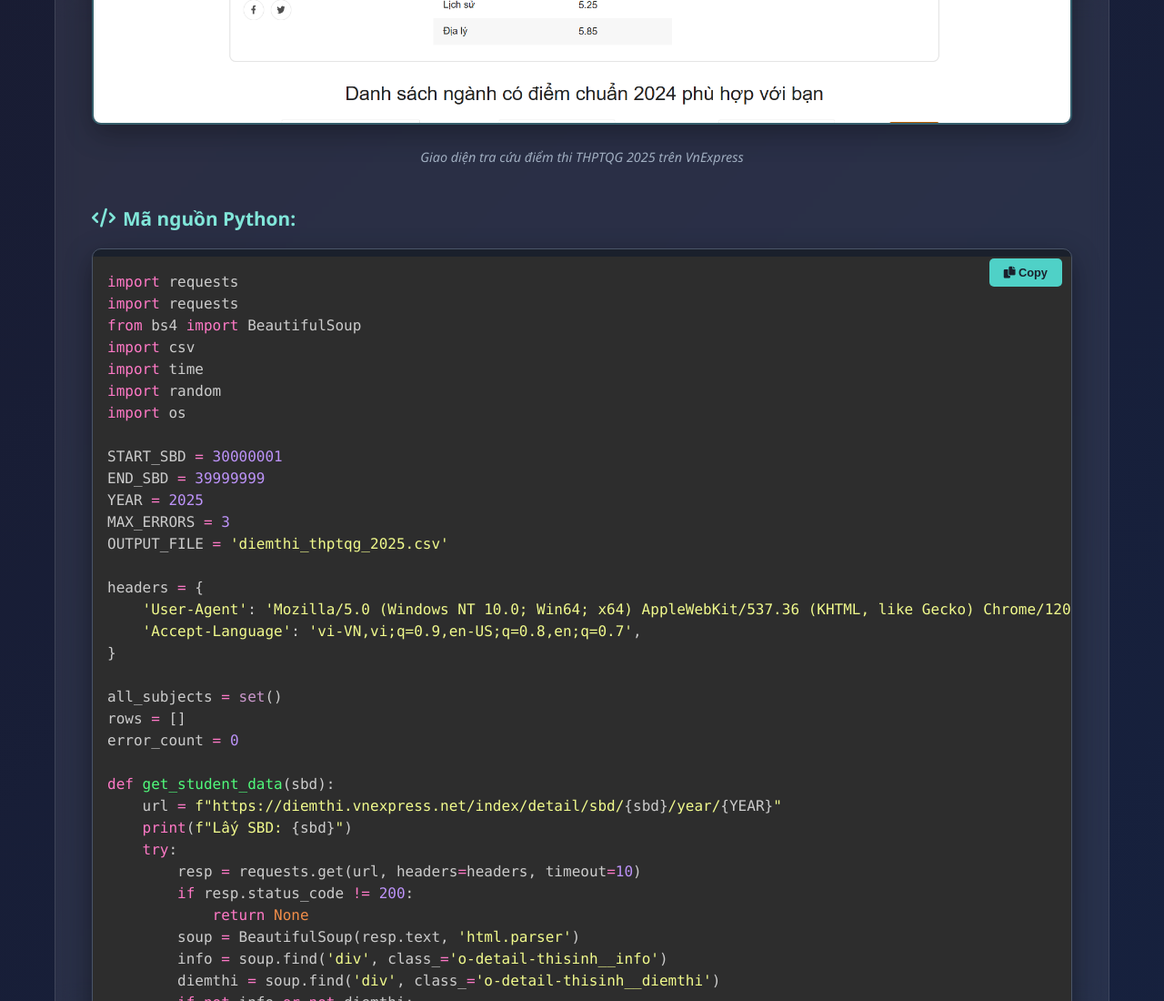
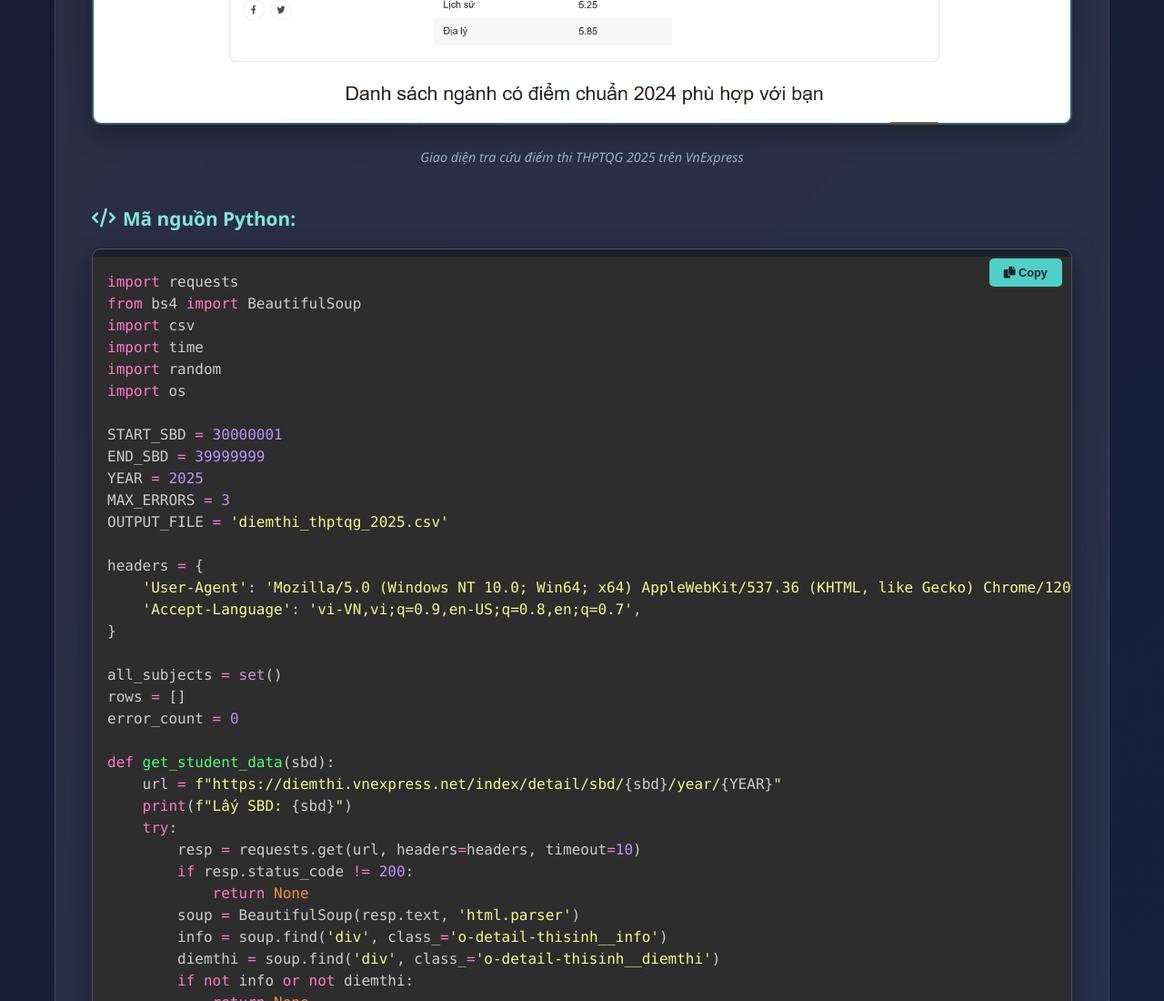
Before and after one commit to hoangdev-vdh/scrape-vnexpress-diemthi-thptqg, a plain HTML site: page index.html in a window 1280 px wide. Shown: the part 1174-2274 px from the top of the page at 91% size. Drawn offline with nearby package versions, Linux system fonts and the light colour scheme.

Commit message:
Update index.html

```diff
--- a/index.html
+++ b/index.html
@@ -50,7 +50,6 @@
                                 <i class="fas fa-copy"></i> Copy
                             </button>
                             <pre><code id="code1" class="language-python">import requests
-import requests
 from bs4 import BeautifulSoup
 import csv
 import time
@@ -342,4 +341,5 @@ for sbd in range(START_SBD, END_SBD + 1):
         });
     </script>
 </body>
+
 </html>
```
